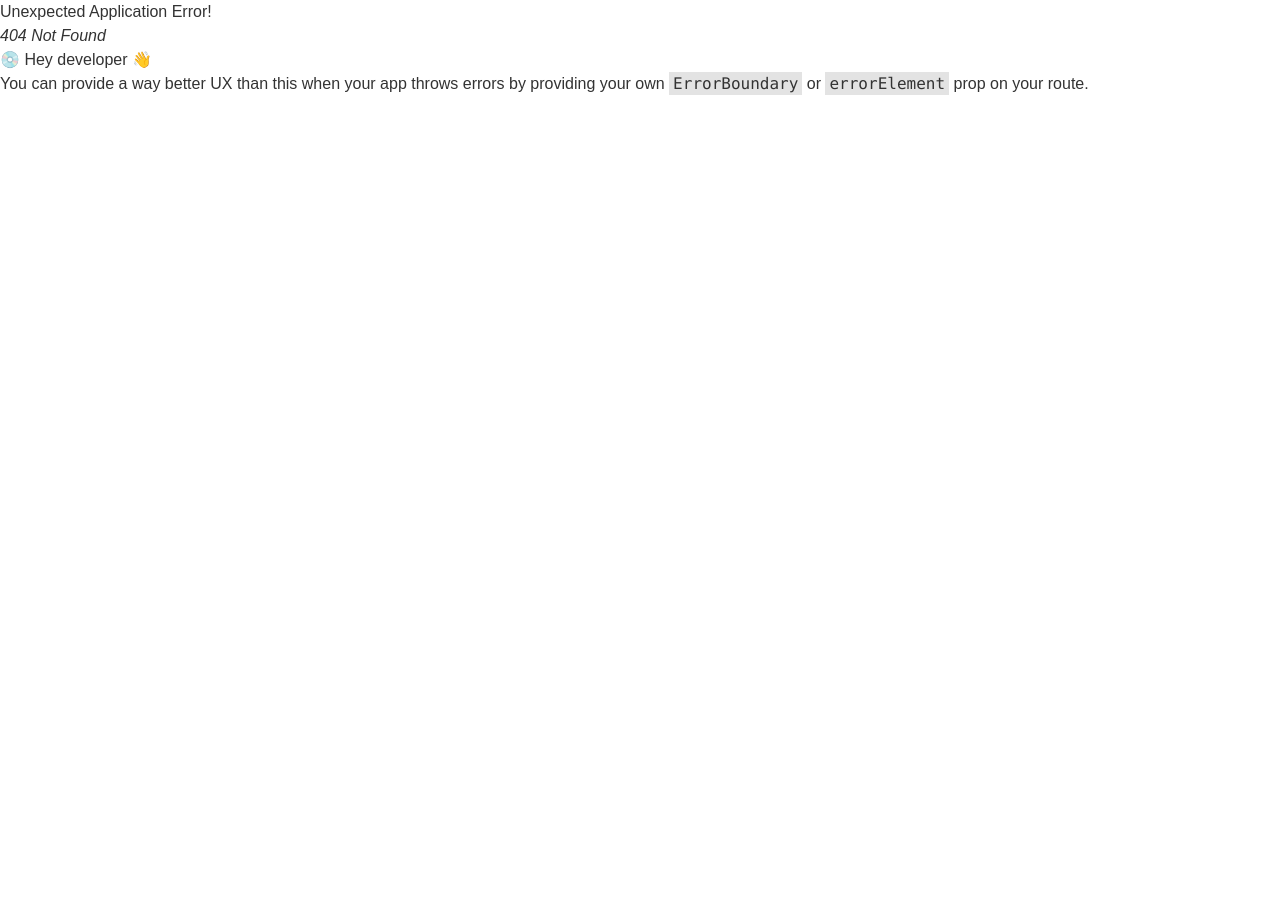
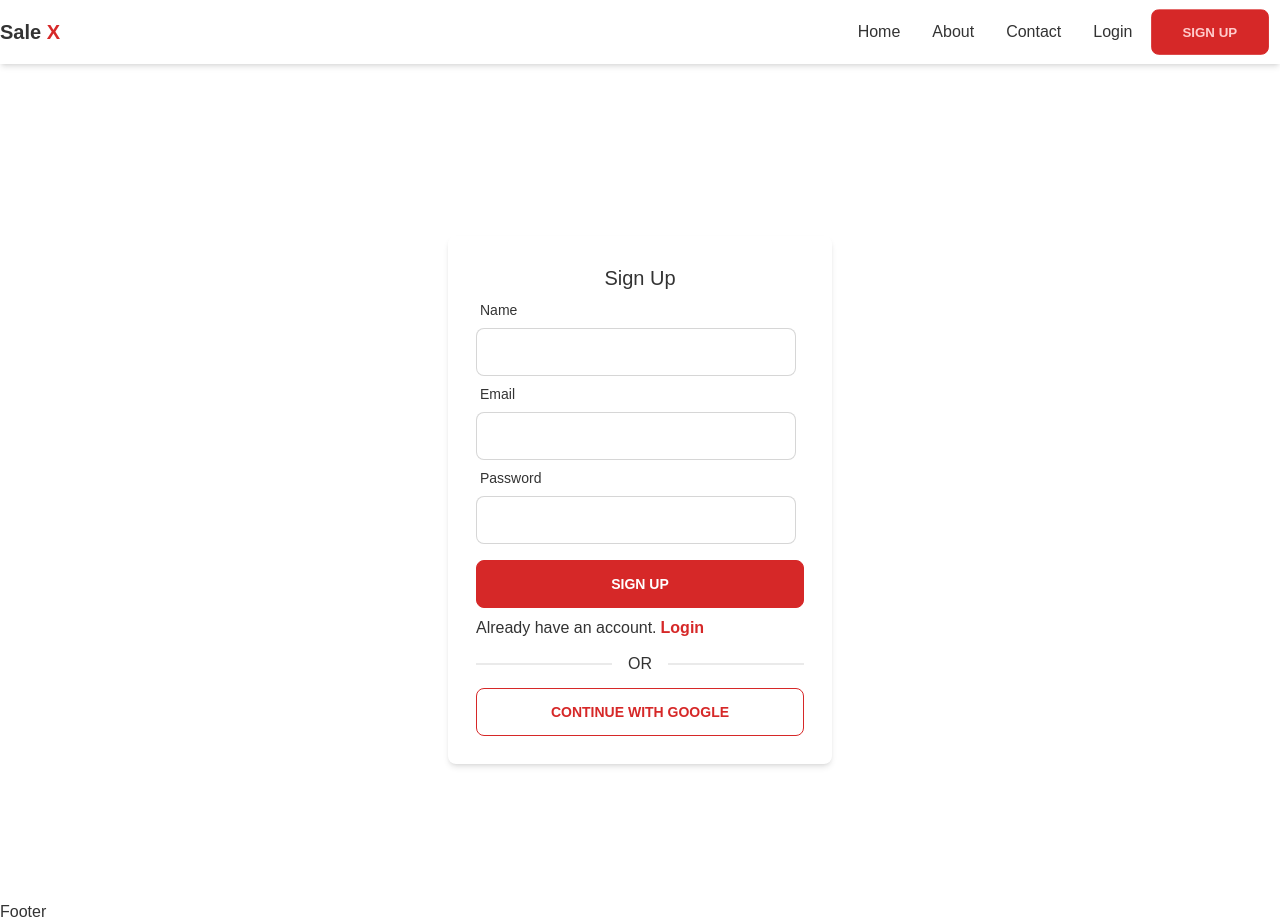
Before and after one commit to sufian06/resale-market-client, a React (Create React App) app: page /signup in a window 1280 px wide. Before the commit this address had no page. Before the commit the page ends 800 px from the top, so only its background shows below. Built offline with nearby package versions, Linux system fonts and the light colour scheme; no server answers.

Commit message:
signup added

```diff
--- a/package.json
+++ b/package.json
@@ -10,6 +10,7 @@
     "firebase": "^9.14.0",
     "react": "^18.2.0",
     "react-dom": "^18.2.0",
+    "react-hook-form": "^7.39.5",
     "react-hot-toast": "^2.4.0",
     "react-router-dom": "^6.4.3",
     "react-scripts": "5.0.1",
--- a/src/Pages/Home/ProductCategory/ProductCategory.js
+++ b/src/Pages/Home/ProductCategory/ProductCategory.js
@@ -11,7 +11,7 @@ const ProductCategory = ({ product }) => {
         <h2 className="card-title">{category}</h2>
         <p>If a dog chews shoes whose shoes does he choose?</p>
         <div className="card-actions">
-          <button className="btn btn-primary">Buy Now</button>
+          <button className="btn btn-primary">View All Bikes</button>
         </div>
       </div>
     </div>
--- /dev/null
+++ b/src/Pages/Login/Login.js
@@ -0,0 +1,11 @@
+import React from 'react';
+
+const Login = () => {
+  return (
+    <div>
+      login
+    </div>
+  );
+};
+
+export default Login;
--- a/src/Pages/Shared/Navbar/Navbar.js
+++ b/src/Pages/Shared/Navbar/Navbar.js
@@ -1,7 +1,16 @@
-import React from "react";
+import React, { useContext } from "react";
 import { Link } from "react-router-dom";
+import { AuthContext } from "../../../contexts/AuthProvider";
 
 const Navbar = () => {
+  const { user, logOut } = useContext(AuthContext);
+
+  const handleLogOut = () => {
+    logOut()
+      .then(() => {})
+      .catch((error) => console.error(error));
+  };
+
   const menuItems = (
     <React.Fragment>
       <li>
@@ -13,10 +22,24 @@ const Navbar = () => {
       <li>
         <Link to="/contact">Contact</Link>
       </li>
+      {user?.uid ? (
+        <>
+          <li>
+            <button onClick={handleLogOut}>Logout</button>
+          </li>
+        </>
+      ) : (
+        <li>
+          <Link>Login</Link>
+        </li>
+      )}
+      <li className="btn btn-primary rounded-lg">
+        <Link to="/signup">Sign Up</Link>
+      </li>
     </React.Fragment>
   );
   return (
-    <div className="shadow-md">
+    <div className="shadow-md mb-9">
       <div className="navbar bg-base-100 flex justify-between max-w-[1440px] mx-auto pl-0">
         <div className="navbar-start">
           <div className="dropdown">
--- /dev/null
+++ b/src/Pages/SignUp/SignUp.js
@@ -0,0 +1,144 @@
+import React, { useContext, useState } from "react";
+import { useForm } from "react-hook-form";
+import toast from "react-hot-toast";
+import { Link, useNavigate } from "react-router-dom";
+import { AuthContext } from "../../contexts/AuthProvider";
+
+const SignUp = () => {
+  const {
+    register,
+    handleSubmit,
+    formState: { errors },
+  } = useForm();
+
+  const { createUser, updateUser } = useContext(AuthContext);
+  const [signUpError, setSignUpError] = useState("");
+  const [createdUserEmail, setCreateUserEmail] = useState("");
+  // const [token] = useToken(createdUserEmail);
+  const navigate = useNavigate();
+
+  // if (token) {
+  //   // navigate("/");
+  // }
+
+  const handleSignUp = (data) => {
+    setSignUpError("");
+    createUser(data.email, data.password)
+      .then((result) => {
+        const user = result.user;
+        console.log(user);
+        toast("User Created Successfully");
+        const userinfo = {
+          displayName: data.name,
+        };
+        updateUser(userinfo)
+          .then(() => {
+            // saveUser(data.name, data.email);
+          })
+          .catch((err) => console.error(err));
+      })
+      .catch((error) => {
+        console.log(error);
+        setSignUpError(error.message);
+      });
+  };
+
+  // const saveUser = (name, email) => {
+  //   const user = { name, email };
+  //   fetch("https://doctors-portal-server-sooty.vercel.app/users", {
+  //     method: "POST",
+  //     headers: {
+  //       "content-type": "application/json",
+  //     },
+  //     body: JSON.stringify(user),
+  //   })
+  //     .then((res) => res.json())
+  //     .then((data) => {
+  //       setCreateUserEmail(email);
+  //     });
+  // };
+
+  return (
+    <div className="h-[800px] flex justify-center items-center">
+      <div className="w-96 p-7 shadow-md rounded-lg">
+        <h2 className="text-xl text-center">Sign Up</h2>
+
+        <form onSubmit={handleSubmit(handleSignUp)}>
+          <div className="form-control w-full max-w-xs">
+            <label className="label">
+              <span className="label-text">Name</span>
+            </label>
+            <input
+              type="text"
+              {...register("name", {
+                required: "name is required",
+              })}
+              className="input input-bordered w-full max-w-xs"
+            />
+            {errors.name && (
+              <p className="text-red-500">{errors.name.message}</p>
+            )}
+          </div>
+          <div className="form-control w-full max-w-xs">
+            <label className="label">
+              <span className="label-text">Email</span>
+            </label>
+            <input
+              type="email"
+              {...register("email", {
+                required: "email is required",
+              })}
+              className="input input-bordered w-full max-w-xs"
+            />
+            {errors.email && (
+              <p className="text-red-500">{errors.email.message}</p>
+            )}
+          </div>
+          <div className="form-control w-full max-w-xs">
+            <label className="label">
+              <span className="label-text">Password</span>
+            </label>
+            <input
+              type="password"
+              {...register("password", {
+                required: "password is required",
+                minLength: {
+                  value: 6,
+                  message: "password must be 6 character long",
+                },
+                pattern: {
+                  value: /(?=.*[A-Z])(?=.*[!@#$&*])(?=.*[0-9])/,
+                  message:
+                    "password must uppercase number and special character",
+                },
+              })}
+              className="input input-bordered w-full max-w-xs"
+            />
+            {errors.password && (
+              <p className="text-red-500">{errors.password.message}</p>
+            )}
+          </div>
+          <input
+            className="btn btn-primary text-white w-full mt-4"
+            value="Sign Up"
+            type="submit"
+          />
+          {signUpError && <p className="text-red-600">{signUpError}</p>}
+        </form>
+
+        <p className="mt-2">
+          Already have an account.
+          <Link to="/login" className="text-primary font-bold ml-1">
+            Login
+          </Link>
+        </p>
+        <div className="divider">OR</div>
+        <button className="btn btn-outline btn-primary w-full">
+          continue with google
+        </button>
+      </div>
+    </div>
+  );
+};
+
+export default SignUp;
--- /dev/null
+++ b/src/contexts/AuthProvider.js
@@ -0,0 +1,61 @@
+import {
+  createUserWithEmailAndPassword,
+  getAuth,
+  onAuthStateChanged,
+  signInWithEmailAndPassword,
+  signOut,
+  updateProfile
+} from "firebase/auth";
+import { createContext, useEffect, useState } from "react";
+import app from "../firebase/firebase.config";
+
+export const AuthContext = createContext();
+const auth = getAuth(app);
+
+const AuthProvider = ({ children }) => {
+  const [user, setUser] = useState(null);
+  const [loading, setLoading] = useState(true);
+
+  const createUser = (email, password) => {
+    setLoading(true);
+    return createUserWithEmailAndPassword(auth, email, password);
+  };
+
+  const signIn = (email, password) => {
+    setLoading(true);
+    return signInWithEmailAndPassword(auth, email, password);
+  };
+
+  const updateUser = (userInfo) => {
+    return updateProfile(auth.currentUser, userInfo);
+  };
+
+  const logOut = () => {
+    setLoading(setLoading);
+    return signOut(auth);
+  };
+
+  useEffect(() => {
+    const unsubscribe = onAuthStateChanged(auth, (currentUser) => {
+      setUser(currentUser);
+      setLoading(false);
+    });
+
+    return () => unsubscribe();
+  }, []);
+
+  const authInfo = {
+    createUser,
+    signIn,
+    updateUser,
+    logOut,
+    user,
+    loading,
+  };
+
+  return (
+    <AuthContext.Provider value={authInfo}>{children}</AuthContext.Provider>
+  );
+};
+
+export default AuthProvider;
--- a/src/index.js
+++ b/src/index.js
@@ -1,13 +1,16 @@
-import React from 'react';
-import ReactDOM from 'react-dom/client';
-import './index.css';
-import App from './App';
-import reportWebVitals from './reportWebVitals';
+import React from "react";
+import ReactDOM from "react-dom/client";
+import App from "./App";
+import AuthProvider from "./contexts/AuthProvider";
+import "./index.css";
+import reportWebVitals from "./reportWebVitals";
 
-const root = ReactDOM.createRoot(document.getElementById('root'));
+const root = ReactDOM.createRoot(document.getElementById("root"));
 root.render(
   <React.StrictMode>
-    <App />
+    <AuthProvider>
+      <App />
+    </AuthProvider>
   </React.StrictMode>
 );
 
```
Also changed, not shown: src/Routes/Routes/Routes.js (+11 -1 lines), 1 other file (tests, documents, lock files or other folders).
